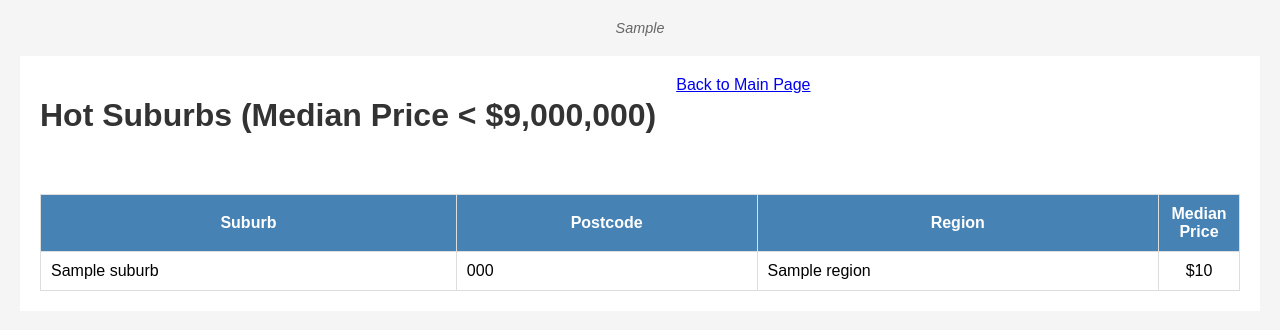
After one commit to hankvos/HanksPortfolio, a Flask app: template templates/hot_suburbs.html in a window 1280 px wide. The commit adds this page. Shown: the top 330 px of the page. Run offline with Flask 3, Linux system fonts and the light colour scheme; the template is opened without the code that fills it: most values are stand-ins (such as "Sample title", 1, 10 or a date in 2020).

Commit message:
Update app.py with hot_suburbs route and 2025.zip in same directory

```diff
--- a/app.py
+++ b/app.py
@@ -78,7 +78,7 @@ SUBURB_COORDS = {
 
 # Global variables
 df = None
-data_loaded = False  # Replace threading.Event with boolean
+data_loaded = False
 last_health_status = None
 
 @app.template_filter('currency')
@@ -101,9 +101,9 @@ def load_property_data():
     start_time = time.time()
     logger.info("Loading property data...")
     log_memory_usage()
-    zip_files = [f for f in os.listdir() if f.endswith('.zip')]
-    if not zip_files:
-        logger.error("No ZIP files found in the directory.")
+    zip_file = "2025.zip"  # Updated to use file in same directory as app.py
+    if not os.path.exists(zip_file):
+        logger.error(f"ZIP file {zip_file} not found in the directory.")
         df = pd.DataFrame()
         data_loaded = True
         logger.info("Set data_loaded (no data)")
@@ -113,73 +113,68 @@ def load_property_data():
     raw_property_types = Counter()
     allowed_types = {"RESIDENCE", "COMMERCIAL", "FARM", "VACANT LAND"}
 
-    for zip_file in sorted(zip_files, reverse=True):
-        if "2025.zip" not in zip_file:
-            logger.info(f"Skipping {zip_file} as we're focusing on 2025.zip")
-            continue
-
-        try:
-            with zipfile.ZipFile(zip_file, 'r') as outer_zip:
-                nested_zips = [f for f in outer_zip.namelist() if f.endswith('.zip')]
-                for nested_zip_name in sorted(nested_zips, reverse=True):
-                    try:
-                        with outer_zip.open(nested_zip_name) as nested_zip_file:
-                            with zipfile.ZipFile(io.BytesIO(nested_zip_file.read())) as nested_zip:
-                                dat_files = [f for f in nested_zip.namelist() if f.endswith('.DAT')]
-                                for dat_file in dat_files:
-                                    try:
-                                        with nested_zip.open(dat_file) as f:
-                                            lines = f.read().decode('latin1').splitlines()
-                                            parsed_rows = []
-                                            unit_numbers = {}
-                                            for line in lines:
-                                                row = line.split(';')
-                                                if row[0] == 'C' and len(row) > 5 and row[5]:
-                                                    unit_numbers[row[2]] = row[5]
-                                                if row[0] == 'B' and len(row) > 18:
-                                                    raw_property_types[row[18]] += 1
-                                                    if row[18] in allowed_types:
-                                                        parsed_rows.append(row)
-                                            temp_df = pd.DataFrame(parsed_rows)
-                                            if not temp_df.empty:
-                                                temp_df = temp_df.rename(columns={
-                                                    7: "House Number",
-                                                    8: "StreetOnly",
-                                                    9: "Suburb",
-                                                    10: "Postcode",
-                                                    11: "Block Size",
-                                                    14: "Settlement Date",
-                                                    15: "Price",
-                                                    18: "Property Type",
-                                                    2: "Property ID"
-                                                })
-                                                temp_df["Unit Number"] = temp_df["Property ID"].map(unit_numbers).fillna("")
-                                                temp_df["Street"] = temp_df["House Number"] + " " + temp_df["StreetOnly"]
-                                                temp_df["Property Type"] = temp_df["Property Type"].replace("RESIDENCE", "HOUSE")
-                                                temp_df["Property Type"] = temp_df.apply(
-                                                    lambda row: "UNIT" if (
-                                                        row["Property Type"] == "HOUSE" and
-                                                        row["Unit Number"] and
-                                                        re.match(r'^\d+[A-Za-z]?$', row["Unit Number"].strip())
-                                                    ) else row["Property Type"],
-                                                    axis=1
-                                                )
-                                                temp_df = temp_df[["Postcode", "Price", "Settlement Date", "Suburb", "Property Type", "Street", "StreetOnly", "Block Size", "Unit Number"]]
-                                                temp_df["Postcode"] = temp_df["Postcode"].astype(str)
-                                                temp_df["Price"] = pd.to_numeric(temp_df["Price"], errors='coerce', downcast='float')
-                                                temp_df["Block Size"] = pd.to_numeric(temp_df["Block Size"], errors='coerce', downcast='float')
-                                                temp_df["Settlement Date"] = pd.to_datetime(temp_df["Settlement Date"], format='%Y%m%d', errors='coerce')
-                                                temp_df = temp_df[temp_df["Settlement Date"].dt.year >= 2024]
-                                                temp_df["Settlement Date"] = temp_df["Settlement Date"].dt.strftime('%d/%m/%Y')
-                                                temp_df = temp_df[temp_df["Postcode"].isin(ALLOWED_POSTCODES)]
-                                                if not temp_df.empty and not temp_df.isna().all().all():
-                                                    result_df = pd.concat([result_df, temp_df], ignore_index=True)
-                                    except Exception as e:
-                                        logger.error(f"Error reading {dat_file} in {nested_zip_name}: {e}", exc_info=True)
-                    except Exception as e:
-                        logger.error(f"Error processing nested ZIP {nested_zip_name} in {zip_file}: {e}", exc_info=True)
-        except Exception as e:
-            logger.error(f"Error opening {zip_file}: {e}", exc_info=True)
+    try:
+        with zipfile.ZipFile(zip_file, 'r') as outer_zip:
+            nested_zips = [f for f in outer_zip.namelist() if f.endswith('.zip')]
+            for nested_zip_name in sorted(nested_zips, reverse=True):
+                try:
+                    with outer_zip.open(nested_zip_name) as nested_zip_file:
+                        with zipfile.ZipFile(io.BytesIO(nested_zip_file.read())) as nested_zip:
+                            dat_files = [f for f in nested_zip.namelist() if f.endswith('.DAT')]
+                            for dat_file in dat_files:
+                                try:
+                                    with nested_zip.open(dat_file) as f:
+                                        lines = f.read().decode('latin1').splitlines()
+                                        parsed_rows = []
+                                        unit_numbers = {}
+                                        for line in lines:
+                                            row = line.split(';')
+                                            if row[0] == 'C' and len(row) > 5 and row[5]:
+                                                unit_numbers[row[2]] = row[5]
+                                            if row[0] == 'B' and len(row) > 18:
+                                                raw_property_types[row[18]] += 1
+                                                if row[18] in allowed_types:
+                                                    parsed_rows.append(row)
+                                        temp_df = pd.DataFrame(parsed_rows)
+                                        if not temp_df.empty:
+                                            temp_df = temp_df.rename(columns={
+                                                7: "House Number",
+                                                8: "StreetOnly",
+                                                9: "Suburb",
+                                                10: "Postcode",
+                                                11: "Block Size",
+                                                14: "Settlement Date",
+                                                15: "Price",
+                                                18: "Property Type",
+                                                2: "Property ID"
+                                            })
+                                            temp_df["Unit Number"] = temp_df["Property ID"].map(unit_numbers).fillna("")
+                                            temp_df["Street"] = temp_df["House Number"] + " " + temp_df["StreetOnly"]
+                                            temp_df["Property Type"] = temp_df["Property Type"].replace("RESIDENCE", "HOUSE")
+                                            temp_df["Property Type"] = temp_df.apply(
+                                                lambda row: "UNIT" if (
+                                                    row["Property Type"] == "HOUSE" and
+                                                    row["Unit Number"] and
+                                                    re.match(r'^\d+[A-Za-z]?$', row["Unit Number"].strip())
+                                                ) else row["Property Type"],
+                                                axis=1
+                                            )
+                                            temp_df = temp_df[["Postcode", "Price", "Settlement Date", "Suburb", "Property Type", "Street", "StreetOnly", "Block Size", "Unit Number"]]
+                                            temp_df["Postcode"] = temp_df["Postcode"].astype(str)
+                                            temp_df["Price"] = pd.to_numeric(temp_df["Price"], errors='coerce', downcast='float')
+                                            temp_df["Block Size"] = pd.to_numeric(temp_df["Block Size"], errors='coerce', downcast='float')
+                                            temp_df["Settlement Date"] = pd.to_datetime(temp_df["Settlement Date"], format='%Y%m%d', errors='coerce')
+                                            temp_df = temp_df[temp_df["Settlement Date"].dt.year >= 2024]
+                                            temp_df["Settlement Date"] = temp_df["Settlement Date"].dt.strftime('%d/%m/%Y')
+                                            temp_df = temp_df[temp_df["Postcode"].isin(ALLOWED_POSTCODES)]
+                                            if not temp_df.empty and not temp_df.isna().all().all():
+                                                result_df = pd.concat([result_df, temp_df], ignore_index=True)
+                                except Exception as e:
+                                    logger.error(f"Error reading {dat_file} in {nested_zip_name}: {e}", exc_info=True)
+                except Exception as e:
+                    logger.error(f"Error processing nested ZIP {nested_zip_name} in {zip_file}: {e}", exc_info=True)
+    except Exception as e:
+        logger.error(f"Error opening {zip_file}: {e}", exc_info=True)
 
     if result_df.empty:
         logger.error("No valid DAT files processed or no data matches filters.")
@@ -571,7 +566,7 @@ def index():
         properties = None
         avg_price = None
         stats = {}
-        if not filtered_df.empty:
+        if (selected_region or selected_postcode or selected_suburb) and not filtered_df.empty:
             filtered_df["Address"] = filtered_df["Street"] + ", " + filtered_df["Suburb"] + " NSW " + filtered_df["Postcode"]
             filtered_df["Map Link"] = filtered_df["Address"].apply(
                 lambda addr: f"https://www.google.com/maps/place/{addr.replace(' ', '+')}"
@@ -628,6 +623,55 @@ def index():
         logger.error(f"Error in index route: {e}", exc_info=True)
         return "An error occurred on the server", 500
 
+@app.route('/hot_suburbs')
+def hot_suburbs():
+    start_time = time.time()
+    logger.info("Starting hot_suburbs route")
+    log_memory_usage()
+
+    if not data_loaded:
+        logger.info("Data not yet loaded, showing loading page")
+        return render_template("loading.html")
+
+    logger.info("Data loaded, proceeding with hot_suburbs route")
+    try:
+        df = load_property_data()
+        # Group by suburb and calculate median price
+        suburb_medians = df.groupby(['Suburb', 'Postcode'])['Price'].median().reset_index()
+
+        # Map postcodes to regions
+        postcode_to_region = {}
+        for region, postcodes in REGION_POSTCODE_LIST.items():
+            for pc in postcodes:
+                postcode_to_region[pc] = region
+
+        suburb_medians['Region'] = suburb_medians['Postcode'].map(postcode_to_region)
+
+        # Filter for median price < 9M
+        hot_suburbs_df = suburb_medians[suburb_medians['Price'] < 9000000]
+
+        # Prepare data for template
+        hot_suburbs = [
+            {
+                'suburb': row['Suburb'],
+                'postcode': row['Postcode'],
+                'region': row['Region'],
+                'median_price': row['Price']
+            }
+            for _, row in hot_suburbs_df.iterrows()
+        ]
+
+        response = render_template("hot_suburbs.html",
+                                  data_source="NSW Valuer General Data",
+                                  hot_suburbs=hot_suburbs)
+        elapsed_time = time.time() - start_time
+        logger.info(f"Hot_suburbs route completed in {elapsed_time:.2f} seconds")
+        log_memory_usage()
+        return response
+    except Exception as e:
+        logger.error(f"Error in hot_suburbs route: {e}", exc_info=True)
+        return "An error occurred on the server", 500
+
 @app.route('/get_postcodes')
 def get_postcodes():
     try:
--- /dev/null
+++ b/templates/hot_suburbs.html
@@ -0,0 +1,35 @@
+<!DOCTYPE html>
+<html lang="en">
+<head>
+    <meta charset="UTF-8">
+    <title>Hot Suburbs - NSW Property Sales</title>
+    <link rel="stylesheet" href="{{ url_for('static', filename='style.css') }}">
+</head>
+<body>
+    <div class="data-source">{{ data_source }}</div>
+    <div class="container">
+        <h1>Hot Suburbs (Median Price < $9,000,000)</h1>
+        <a href="/" class="button">Back to Main Page</a>
+        {% if hot_suburbs %}
+            <table>
+                <tr>
+                    <th>Suburb</th>
+                    <th>Postcode</th>
+                    <th>Region</th>
+                    <th>Median Price</th>
+                </tr>
+                {% for suburb in hot_suburbs %}
+                    <tr>
+                        <td>{{ suburb.suburb }}</td>
+                        <td>{{ suburb.postcode }}</td>
+                        <td>{{ suburb.region }}</td>
+                        <td>${{ "{:,.0f}".format(suburb.median_price) }}</td>
+                    </tr>
+                {% endfor %}
+            </table>
+        {% else %}
+            <p>No suburbs found with median price under $9,000,000.</p>
+        {% endif %}
+    </div>
+</body>
+</html>
--- a/templates/index.html
+++ b/templates/index.html
@@ -39,6 +39,7 @@
     <div class="container">
         <div class="left-column">
             <h1>Northern NSW Property Sales Analyser</h1>
+            <a href="https://nsw-property-analyser.onrender.com/hot_suburbs" class="button">Hot Suburbs</a>
             {% if heatmap_path %}
                 <iframe src="{{ url_for('static', filename=heatmap_path.split('/')[-1]) }}" frameborder="0"></iframe>
             {% endif %}
@@ -128,7 +129,7 @@
                     <img src="{{ url_for('static', filename=suburb_timeline_path.split('/')[-1]) }}" alt="Suburb Price Timeline Chart">
                 </div>
             {% endif %}
-            {% if properties %}
+            {% if properties and (selected_region or selected_postcode or selected_suburb) %}
                 <p>Average Price: ${{ "{:,.0f}".format(avg_price) }}</p>
                 <div class="stats">
                     <p>Mean Price: ${{ "{:,.0f}".format(stats.mean) }}</p>
@@ -153,7 +154,7 @@
                         </tr>
                     {% endfor %}
                 </table>
-            {% else %}
+            {% elif not (selected_region or selected_postcode or selected_suburb) %}
                 <p>Select a region, postcode, or suburb to view properties.</p>
             {% endif %}
         </div>
```
